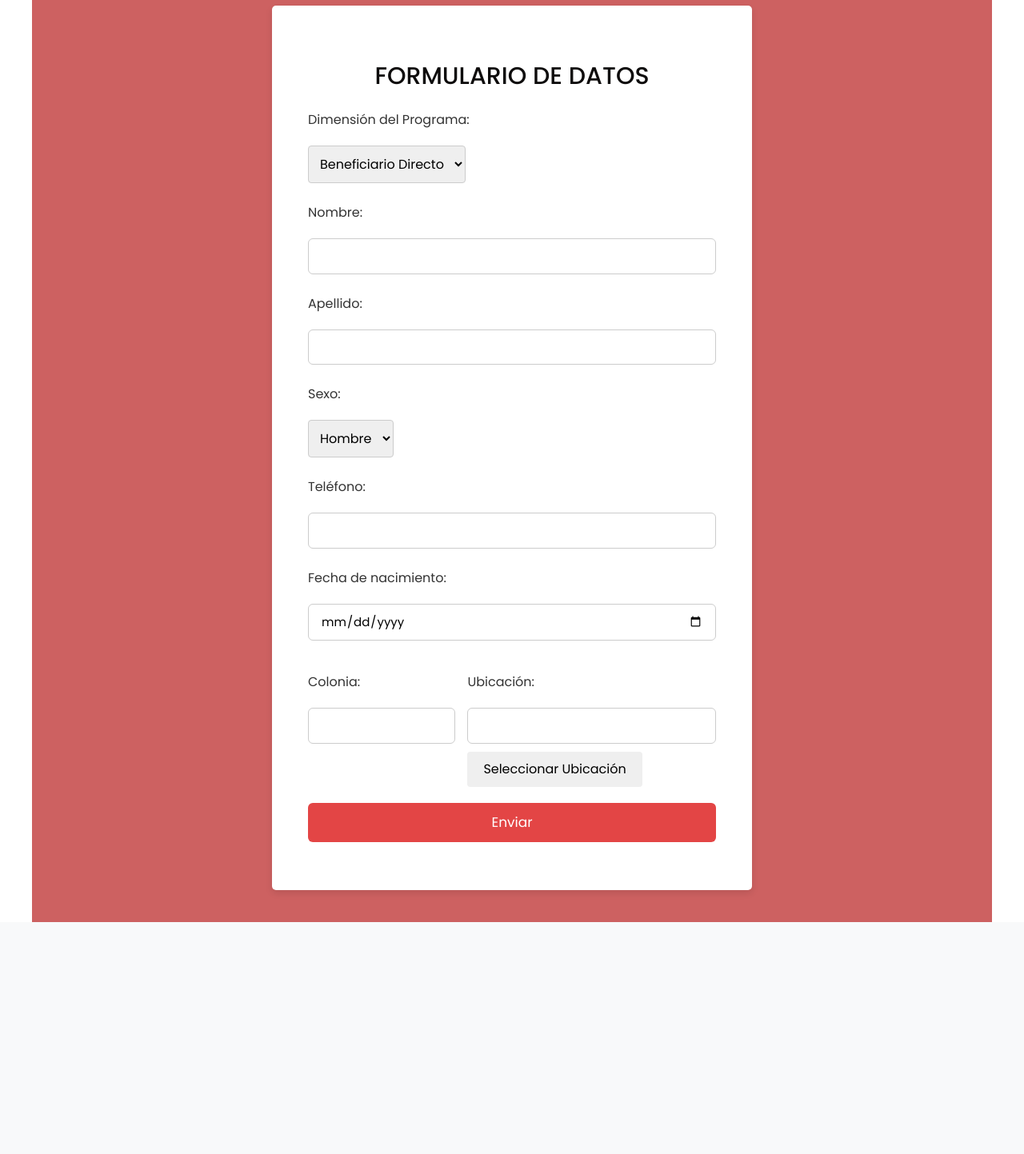
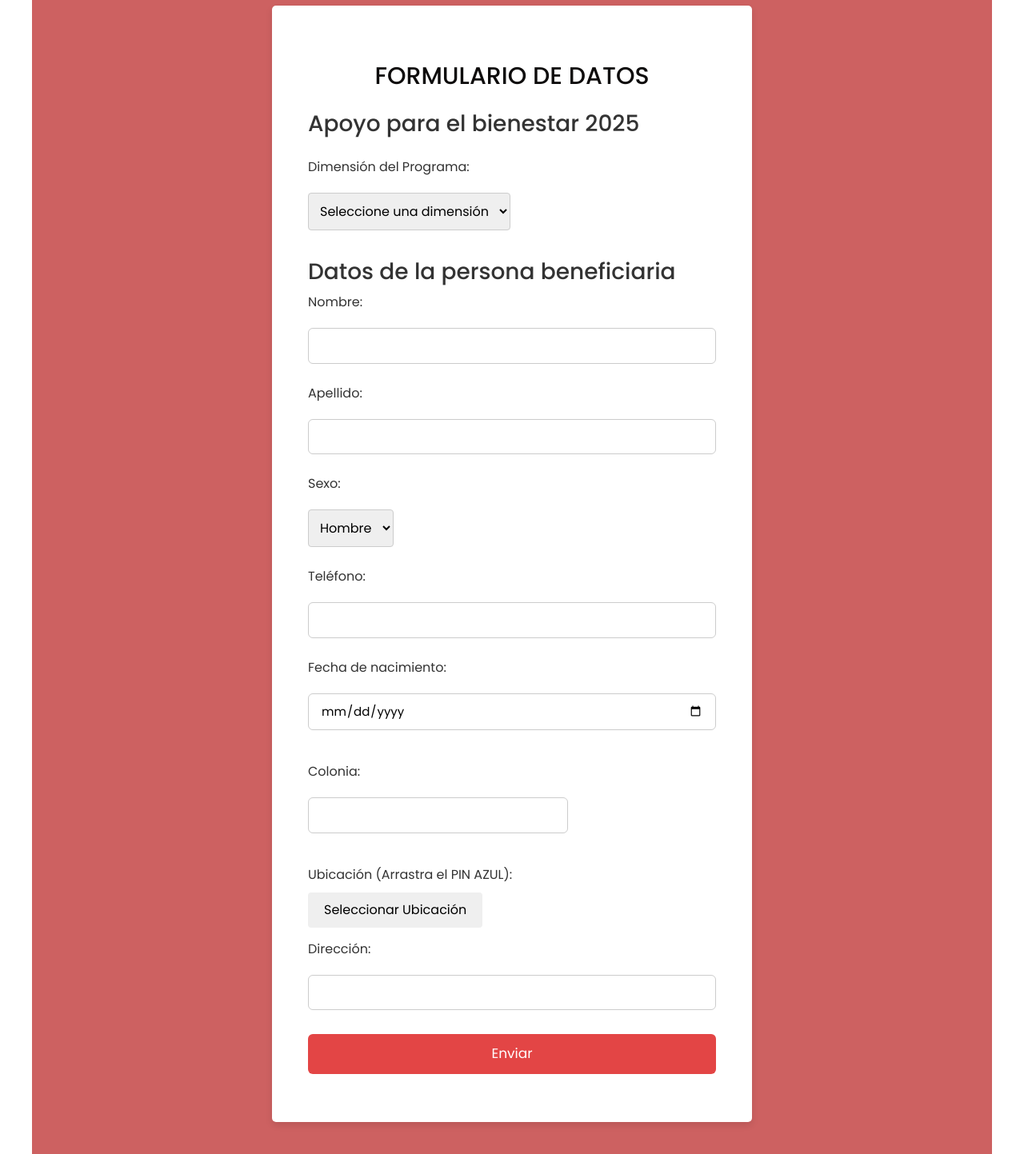
Before and after one commit to ValeriaSanchezS/FlaskRepo, a Flask app: page /form in a window 1280 px wide. Shown: the part 57-1500 px from the top of the page at 80% size. Before the commit the page ends 1210 px from the top, so only its background shows below. Run offline with Flask 3, Linux system fonts and the light colour scheme; a user stored in the database is signed in; some libraries are stand-ins or nearby versions.

Commit message:
Update form.html

```diff
--- a/FlaskRep2.0/templates/form.html
+++ b/FlaskRep2.0/templates/form.html
@@ -31,6 +31,15 @@
 
         function updateLocation(location) {
             document.getElementById('ubicacion').value = location.lat + ', ' + location.lng;
+            fetch(`https://nominatim.openstreetmap.org/reverse?format=jsonv2&lat=${location.lat}&lon=${location.lng}`)
+                .then(response => response.json())
+                .then(data => {
+                    if (data.address) {
+                        const address = `${data.address.road || ''}, ${data.address.suburb || ''}, ${data.address.city || ''}, ${data.address.state || ''}, ${data.address.country || ''}`;
+                        document.getElementById('direccion').value = address;
+                    }
+                })
+                .catch(error => console.error('Error:', error));
         }
 
         function toggleMap() {
@@ -46,11 +55,19 @@
         document.addEventListener('DOMContentLoaded', function () {
             document.getElementById('map-container').style.display = 'none';
         });
+
+        document.addEventListener('DOMContentLoaded', function() {
+            const selectDimension = document.getElementById('dimension_programa');
+            const facilitadoresDiv = document.getElementById('facilitadores');
+            const colectivosDiv = document.getElementById('colectivos');
+
+            selectDimension.addEventListener('change', function() {
+                facilitadoresDiv.style.display = this.value === 'facilitadores' ? 'block' : 'none';
+                colectivosDiv.style.display = this.value === 'colectivos' ? 'block' : 'none';
+            });
+        });
     </script>
 </head>
-
-
-
 
 <body>
     <div class="container">
@@ -58,17 +75,56 @@
             <div class="row">
                 <div class="column">
                     <h2 class="title">Formulario de Datos</h2>
+                    <h3 class="titles">Apoyo para el bienestar 2025</h3>
                     <div class="form-group">
                         <label for="dimension_programa">Dimensión del Programa:</label>
                         <select id="dimension_programa" name="dimension_programa">
+                            <option value="">Seleccione una dimensión</option>
                             <option value="beneficiario">Beneficiario Directo</option>
                             <option value="facilitadores">Facilitadores</option>
                             <option value="colectivos">Colectivos</option>
-                            <option value="Usuarios">Usuarios</option>
+                            <option value="usuarios">Usuarios</option>
                             <option value="otra">Otra</option>
                         </select>
                     </div>
+                    <div id="facilitadores" class="hidden" style="display: none;">
+                        <h3>Facilitadores</h3>
+                        <div class="form-group">
+                            <label for="name1">Persona médica:</label>
+                            <input type="text" id="name1" name="name1">
+                        </div>
+                        <div class="form-group">
+                            <label for="actividad">Actividad:</label>
+                            <select id="actividad" name="actividad">
+                                <option value="">--Seleccione una actividad--</option>
+                                <option value="actividad1">Consulta médica</option>
+                                <option value="actividad2">Reposición de cita</option>
+                                <option value="actividad3">Urgencia</option>
+                            </select>
+                        </div>
+                        <div class="form-group">
+                            <label for="observacion">Observaciones:</label>
+                            <textarea id="observacion" name="observacion" rows="4" style="width: 100%;"></textarea>
+                        </div>
+                    </div>
+                    <div id="colectivos" class="hidden" style="display: none;">
+                        <h3>Colectivos</h3>
+                        <div class="form-group">
+                            <label for="colec">Colectivo:</label>
+                            <input type="text" id="colec" name="colec">
+                        </div>
+                        <div class="form-group">
+                            <label for="tperson">Persona representante:</label>
+                            <select id="tperson" name="tperson">
+                                <option value="">Seleccione una persona</option>
+                                <option value="persona1">Coordinador</option>
+                                <option value="persona2">Integrante</option>
+                                <option value="persona3">Usuario</option>
+                            </select>
+                        </div>
+                    </div>
                     <div class="form-group">
+                        <h3>Datos de la persona beneficiaria</h3>
                         <label for="nombre">Nombre:</label>
                         <input type="text" id="nombre" name="nombre" required>
                     </div>
@@ -92,20 +148,23 @@
                         <label for="fecha_nacimiento">Fecha de nacimiento:</label>
                         <input type="date" id="fecha_nacimiento" name="fecha_nacimiento">
                     </div>
-
                     <div class="flex">
                         <div class="form-group">
                             <label for="colonia">Colonia:</label>
                             <input type="text" id="colonia" name="colonia">
                         </div>
-                        <div class="form-group">
-                            <label for="ubicacion">Ubicación:</label>
-                            <input type="text" id="ubicacion" name="ubicacion" readonly>
-                            <button type="button" onclick="toggleMap()">Seleccionar Ubicación</button>
-                            <div id="map-container">
-                                <div id="map" style="height: 400px;"></div>
-                            </div>
+                    </div>
+                    <div class="form-group">
+                        <label for="ubicacion">Ubicación (Arrastra el PIN AZUL):</label>
+                        <input type="text" id="ubicacion" name="ubicacion" style="display: none;" readonly>
+                        <button type="button" onclick="toggleMap()">Seleccionar Ubicación</button>
+                        <div id="map-container">
+                            <div id="map" style="height: 400px;"></div>
                         </div>
+                    </div>
+                    <div class="form-group">
+                        <label for="direccion">Dirección:</label>
+                        <input type="text" id="direccion" name="direccion" readonly>
                     </div>
                     <button type="submit" class="btn">Enviar</button>
                 </div>
```
